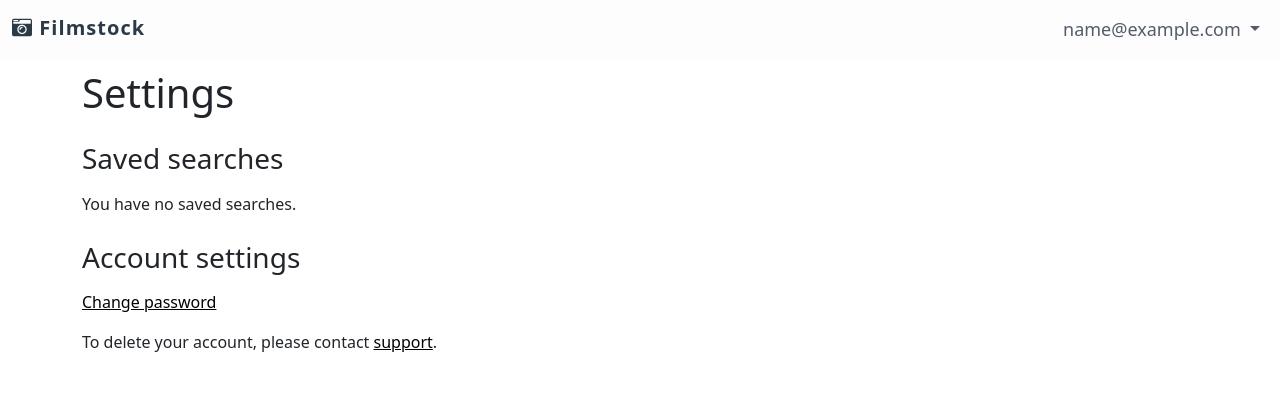
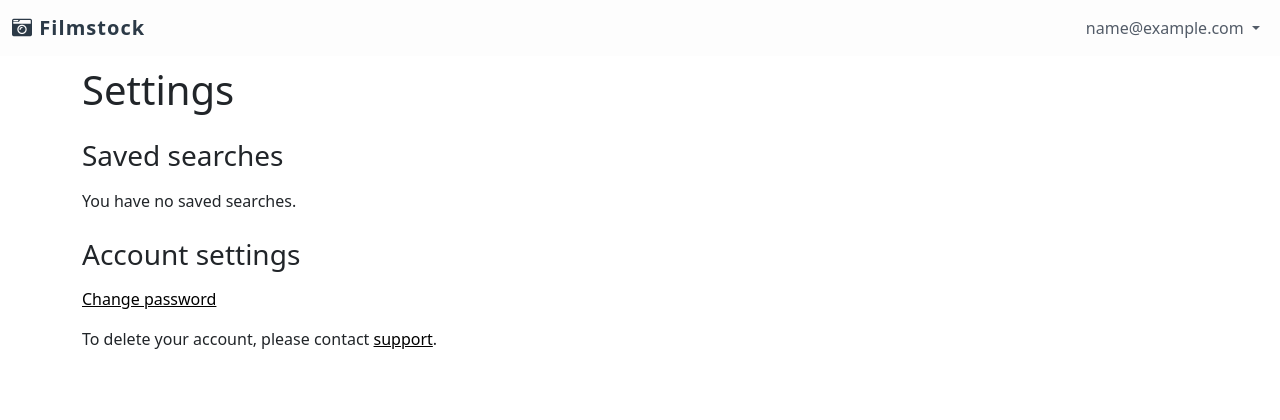
Before and after one commit to abohw/filmstock, a Django app: page /users/users/settings in a window 1280 px wide. Shown: the top 420 px of the page. Run offline with Django 3.2, Linux system fonts and the light colour scheme; the visitor is signed in with stand-in values (Sample User, id 1); data that the repository does not hold is empty.

Commit message:
navbar style

```diff
--- a/templates/base.html
+++ b/templates/base.html
@@ -58,8 +58,8 @@
   <body class="d-flex flex-column h-100">
 
     <header>
-    <nav class="navbar navbar-expand-md navbar-light" style="background-color: #fdfdfd;">
-      <div class="container-fluid align-items-stretch">
+    <nav class="navbar navbar-expand-lg navbar-light" style="background-color: #fdfdfd;">
+      <div class="container-fluid align-items-center">
         <a class="navbar-brand" href="/" style="color: #2C3A47; letter-spacing: 1.05px;"><i class="fas fa-camera-retro"></i> <strong>Filmstock</strong></a>
         <!--
         <button class="navbar-toggler" type="button" data-bs-toggle="collapse" data-bs-target="#navbarSupportedContent" aria-controls="navbarSupportedContent" aria-expanded="false" aria-label="Toggle navigation">
@@ -74,10 +74,11 @@
               <a class="nav-link" href=" " style="color: #535c68; font-size: 18px;">Cameras</a>
             </li>
           </ul> -->
-          <ul class="navbar-nav d-grid gap-2 d-md-flex justify-content-end">
-            {% if user.is_authenticated %}
+
+          {% if user.is_authenticated %}
+          <ul class="navbar-nav d-flex">
             <li class="nav-item dropdown">
-              <a class="nav-link dropdown-toggle" href="#" style="color: #535c68; font-size: 18px;" id="navbarDropdown" role="button" data-bs-toggle="dropdown" aria-expanded="false">
+              <a class="nav-link dropdown-toggle" href="#" style="color: #535c68;" id="navbarDropdown" role="button" data-bs-toggle="dropdown" aria-expanded="false">
                 {{ user.email }}
               </a>
               <ul class="dropdown-menu" aria-labelledby="navbarDropdown">
@@ -87,15 +88,13 @@
                 <li><a class="dropdown-item" href="{% url 'logout' %}">Log out</a></li>
               </ul>
             </li>
-            {% else %}
-            <li class="nav-item">
-              <a class="btn btn-link me-md-3" href="{% url 'login' %}" role="button" style="color: #535c68; font-size: 18px; text-decoration: none;">Log in</a>
-            </li>
-            <li class="nav-item">
-              <a class="btn btn-primary" href="{% url 'signup' %}" role="button">Sign up</a>
-            </li>
-            {% endif %}
           </ul>
+          {% else %}
+          <span class="navbar-text">
+            <a class="btn btn-link" href="{% url 'login' %}" role="button" style="color: #535c68; text-decoration: none;">Log in</a>
+            <a class="btn btn-primary" href="{% url 'signup' %}" role="button" style="color:#ffffff;">Sign up</a>
+          </span>
+          {% endif %}
         <!-- </div> -->
       </div>
     </nav>
--- a/templates/settings.html
+++ b/templates/settings.html
@@ -1,7 +1,7 @@
 {% extends 'base.html' %}
 {% load static %}
 
-{% block title %}Home{% endblock %}
+{% block title %}Settings{% endblock %}
 
 {% block content %}
 
```
